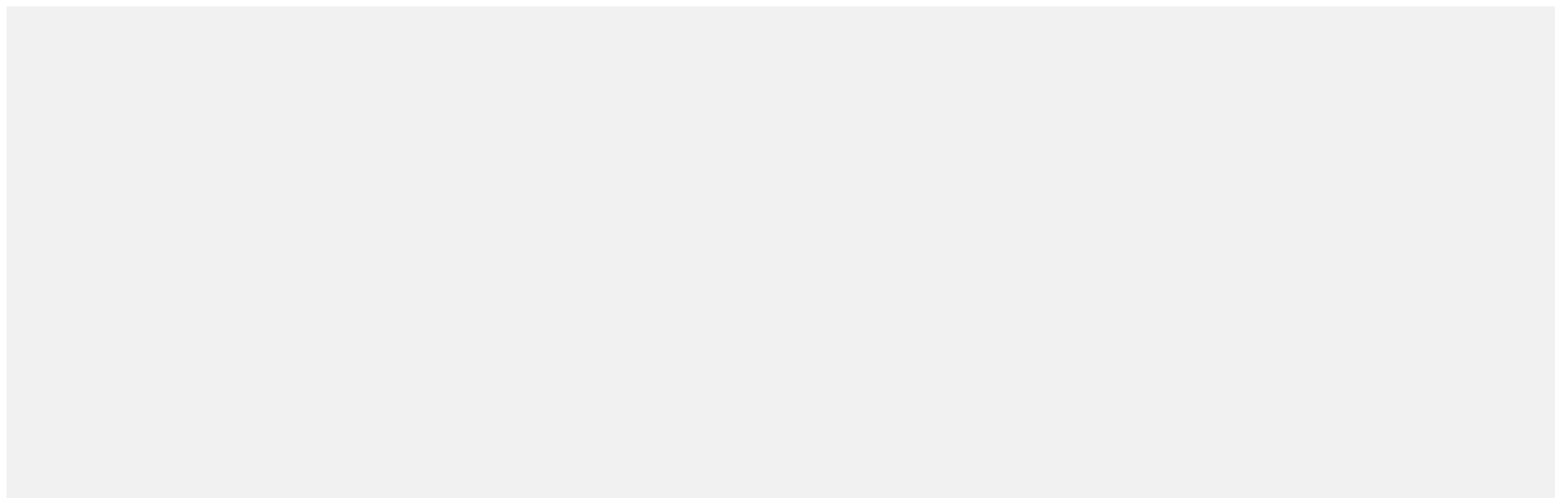
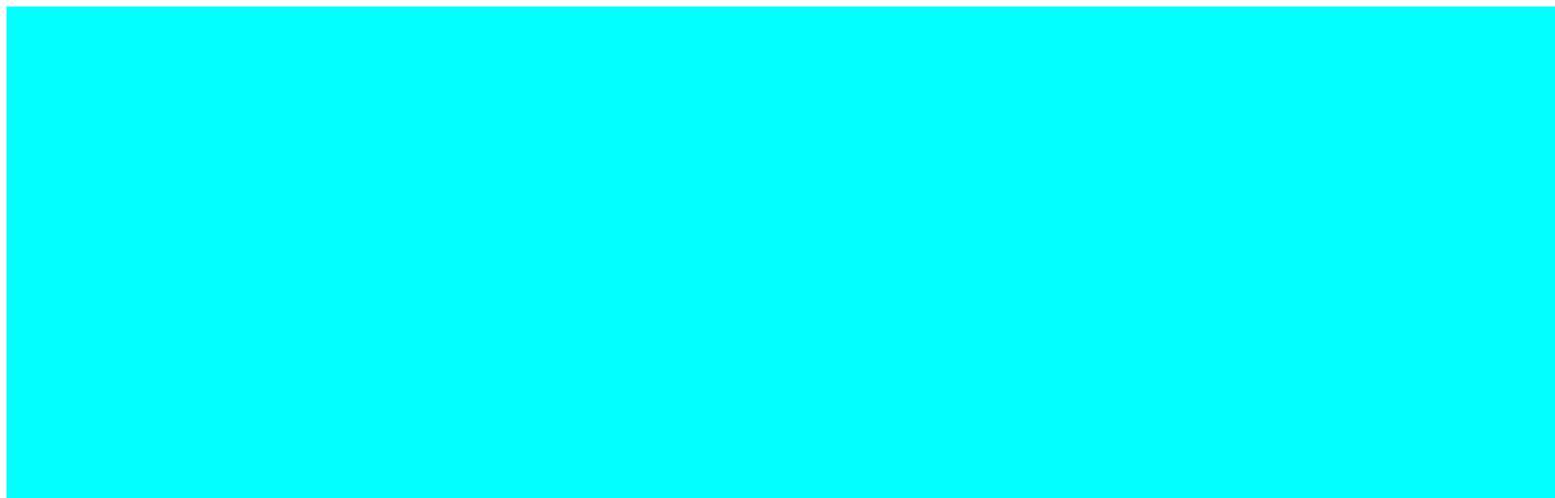
Before and after one commit to BOTNue/Nti_uppgifter, a plain HTML site: page Index.html in a window 1280 px wide. Shown: the top 616 px of the page at 81% size, 1920 px wide, since content can reach past the window. Drawn offline with Linux system fonts and the light colour scheme.

Commit message:
bilder och ändring på a4 height och width

```diff
--- a/styles.css
+++ b/styles.css
@@ -1,5 +1,5 @@
 #A4 {
-    background-color: #f1f1f1;
-    height: 2100px;
-    width: 2970px;
+    background-color:  cyan;
+    height: 3508px;
+    width: 2480px;
 }
```
Also changed, not shown: Bilder/Potato.jpg (added).
